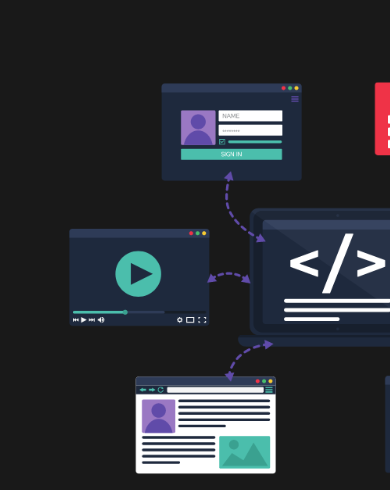
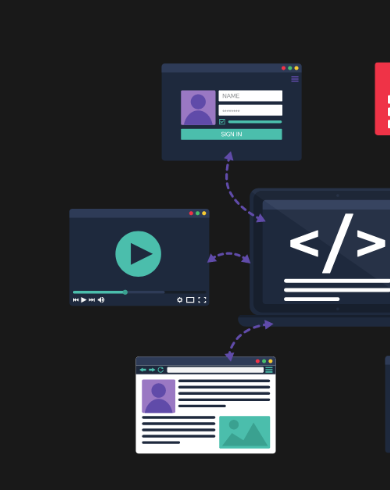
Before and after one commit to bgmendes/portfolio, a plain HTML site: page index.html in a window 390 px wide. Shown: the part 354-844 px from the top of the page. Drawn offline with Linux system fonts and the light colour scheme.

Commit message:
corrigindo background responsivo

```diff
--- a/styless.css
+++ b/styless.css
@@ -238,7 +238,7 @@ footer p {
     /* Estilos para telas menores */
 
     .main {
-        background-position: 70% 210px;
+        background-position: 70% 190px;
     }
 
     .main nav ul li {
```
